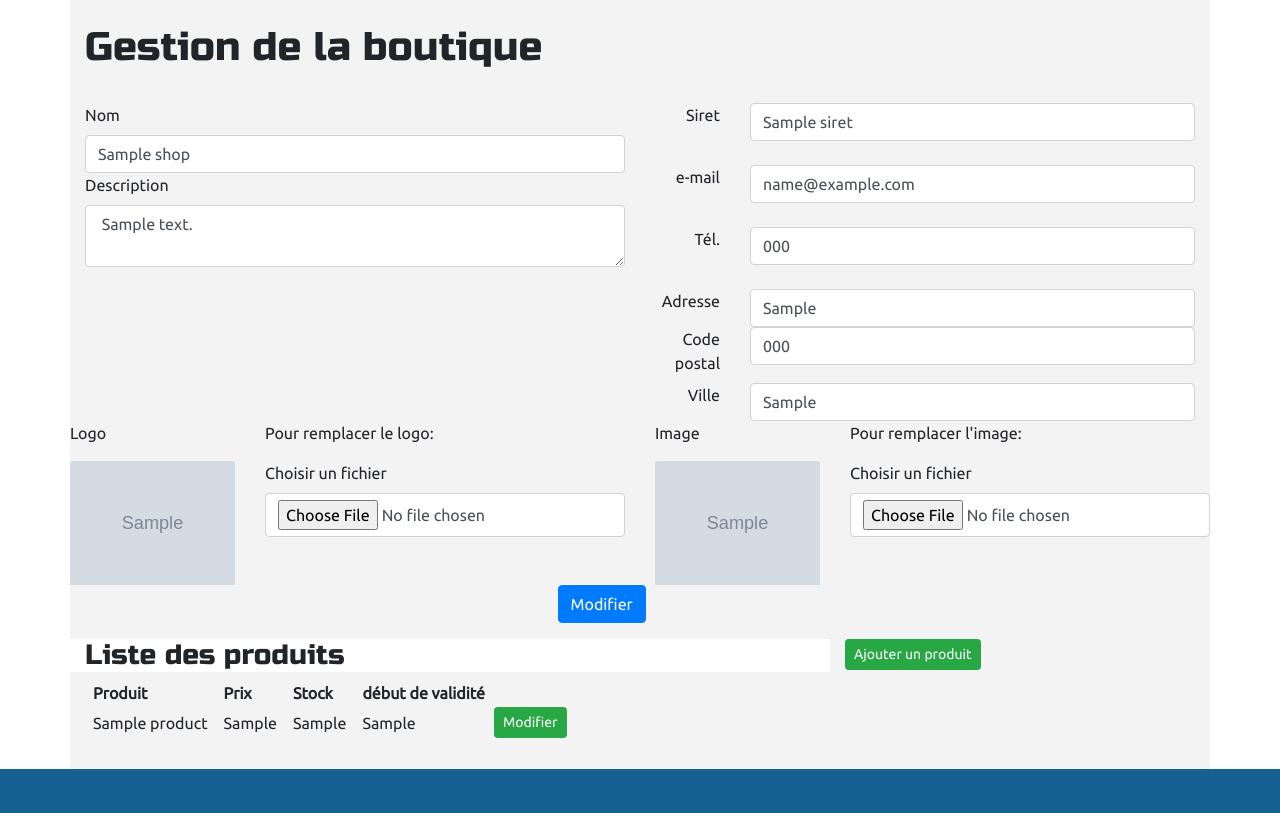
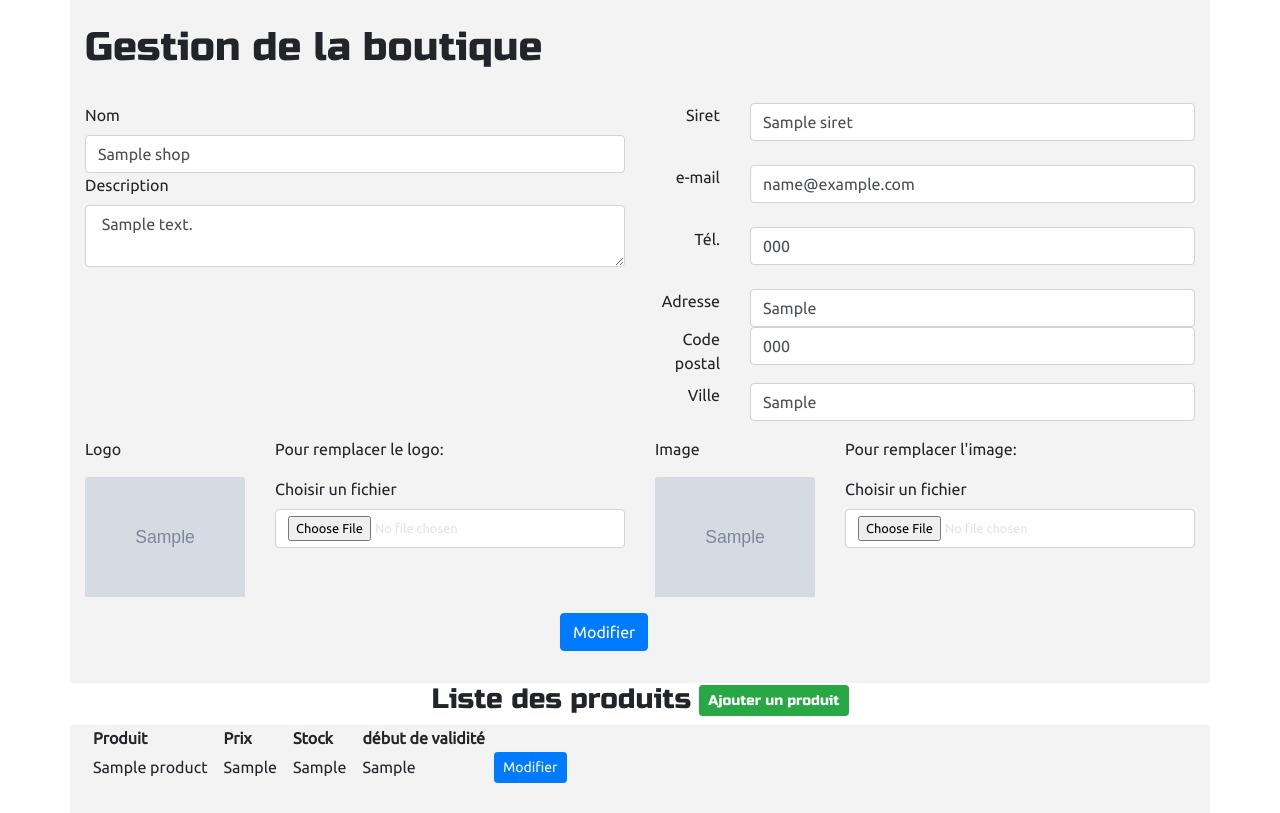
Before and after one commit to Memaii/Wf3-Session4-Groupe4, a Laravel app: template resources/views/gestion/gestion.blade.php in a window 1280 px wide; the page is wider, and only the part inside the window is pictured. Shown: the part 180-993 px from the top of that part. Run offline with Laravel 8, Linux system fonts and the light colour scheme; the template is opened without the code that fills it: most values are stand-ins (such as "Sample title", 1, 10 or a date in 2020); grey boxes marked "Sample" are stand-in pictures; settings files or empty folders that the repository lacks are supplied; some libraries are stand-ins or nearby versions; grey boxes are pictures that could not be loaded.

Commit message:
correction gesation blade

```diff
--- a/resources/views/gestion/gestion.blade.php
+++ b/resources/views/gestion/gestion.blade.php
@@ -6,6 +6,9 @@
 
 <script type="text/javascript" src="{{ asset('assets/ckeditor/ckeditor.js') }}"></script>
 <script src="https://maps.google.com/maps/api/js?key=AIzaSyC8E8NfMUkrVa-21RDfyaRnvZMLodBWRNM" type="text/javascript"></script>
+
+<script type="text/javascript" src="{{ asset('assets/js/map.js') }}"></script>
+
 <main class="container">
     <section class="row">
         <h1 class="col-12 py-4">Gestion de la boutique</h1>
@@ -23,7 +26,7 @@
     			<input type="hidden" name="edit" value="true">
     			<input type="hidden" name="idshop" value="{{ $shop->id_shop}}">
     			<div class="row">
-    				<div class="col-6">
+    				<div class="col-12 col-lg-6 ">
     					<label class="form-label" for="name">Nom</label>
     					<input type="text" class="form-control{{ $errors->has('name') ? ' is-invalid' : ''}}" name="name" id="name" value="{{ $shop->name_shop}}" required>
     					@if($errors->has('name'))
@@ -45,11 +48,8 @@
     					</span>
     					@endif
 
-
-
-
     				</div>
-    				<div class="col-6">
+    				<div class="col-12 col-lg-6 ">
     					<div class="row">
     						{{-- Siret de la boutique --}}
     						<div class="col-2 text-right">
@@ -145,18 +145,18 @@
     							@endif
     						</div>
     						<div >
-    							<input id="lat" style="display: none;" type="text" name="lat" value="{{ $shop->lat_shop }}">
-    							<input id="lon" style="display: none;" type="text" name="lon" value="{{ $shop->lon_shop }}">
+    							<input id="lat" style="display: none;" type="text" name="lat" value="{{ old('lat') }}">
+    							<input id="lon" style="display: none" type="text" name="lon" value="{{ old('lon') }}">
     						</div>
     					</div>
     				</div>
     				<br>
 
     				<!-- logo et image-->
-    				<div class="col-12">
-    					<div class="row">
+    				<div class="col-12 mt-3">
+
     						<div class="form-group row justify-content-center">
-    							<div class="col-2">
+    							<div class="col-4 col-lg-2">
     								<p>Logo</p>
 
     								<!-- affichage du logo -->
@@ -165,56 +165,52 @@
     								<input type="hidden" name="oldlogo" value="{{ $shop->link_logo }}">
     								@endif
     							</div>
-    							<div class="col-4">
+    							<div class="col-8 col-lg-4">
     								<p>Pour remplacer le logo:</p>
     								<label for="logo">Choisir un fichier</label>
-    								<input type="file" name="logo" class="form-control{{ $errors->has('logo')? ' is-invalid' : '' }}" value="{{old('logo')}}">
+    								<input type="file" name="logo" class="smallText form-control{{ $errors->has('logo')? ' is-invalid' : '' }}" value="{{old('logo')}}">
     								@if ($errors->has('logo'))
     								<span class="invalid-feedback">
     									<strong>{{ $errors->first('logo') }}</strong>
     								</span>
     								@endif
     							</div>
-    							<div class="col-2">
+    							<div class="col-4 col-lg-2">
     								<p>Image</p>
     								@if($shop->link_img != '')
     								<img class="card-img-top w-100" src="{{ asset('assets/img/uploads/featured') }}/{{ $shop->link_img }}">
     								<input type="hidden" name="oldimg" value="{{ $shop->link_img }}">
     								@endif
     							</div>
-    							<div class="col-4">
+    							<div class="col-8 col-lg-4">
     								<p>Pour remplacer l'image:</p>
     								<label for="image">Choisir un fichier</label>
-    								<input type="file" name="image" class="form-control{{ $errors->has('image')? ' is-invalid' : '' }}" value="{{old('image')}}">
+    								<input type="file" name="image" class="smallText form-control{{ $errors->has('image')? ' is-invalid' : '' }}" value="{{old('image')}}">
     								@if ($errors->has('image'))
     								<span class="invalid-feedback">
     									<strong>{{ $errors->first('image') }}</strong>
     								</span>
     								@endif
     							</div>
-    							<div class="col-2">
+    							<div class="col-2 mt-3">
     								<button type="submit" class="btn btn-primary">Modifier</button>
     							</div>
     						</div>
-    					</div>
     				</div>
-
     			</form>
     		</div>
-
-
-
     	</div>
-
 
     </section>
     <section class="row">
     	<!-- affichage liste des produits-> -->
-    	<h3 class="col-8 bg-white">Liste des produits</h3>
-    	<div class="col-4">
+
+    	<div class="col-12 mt-3 bg-white text-center">
+    		<h3 >Liste des produits
     		<a class="btn btn-success btn-sm" href="{{ route('ajoutproduits', $shop->id_shop) }}"> Ajouter un produit</a>
+    		</h3>
     	</div>
-    	<div class="col-12">
+    	<div class="col-12 ">
     		<table>
     			<thead>
     				<tr>
@@ -233,7 +229,7 @@
     					<td class="px-2">{{ $product->start_sale_product }}</td>
 
     					<td>
-    						<a class="btn btn-success btn-sm" href="#"> Modifier</a>
+    						<a class="btn btn-primary btn-sm" href="#"> Modifier</a>
     					</td>
     				</tr>
     				@endforeach
```
